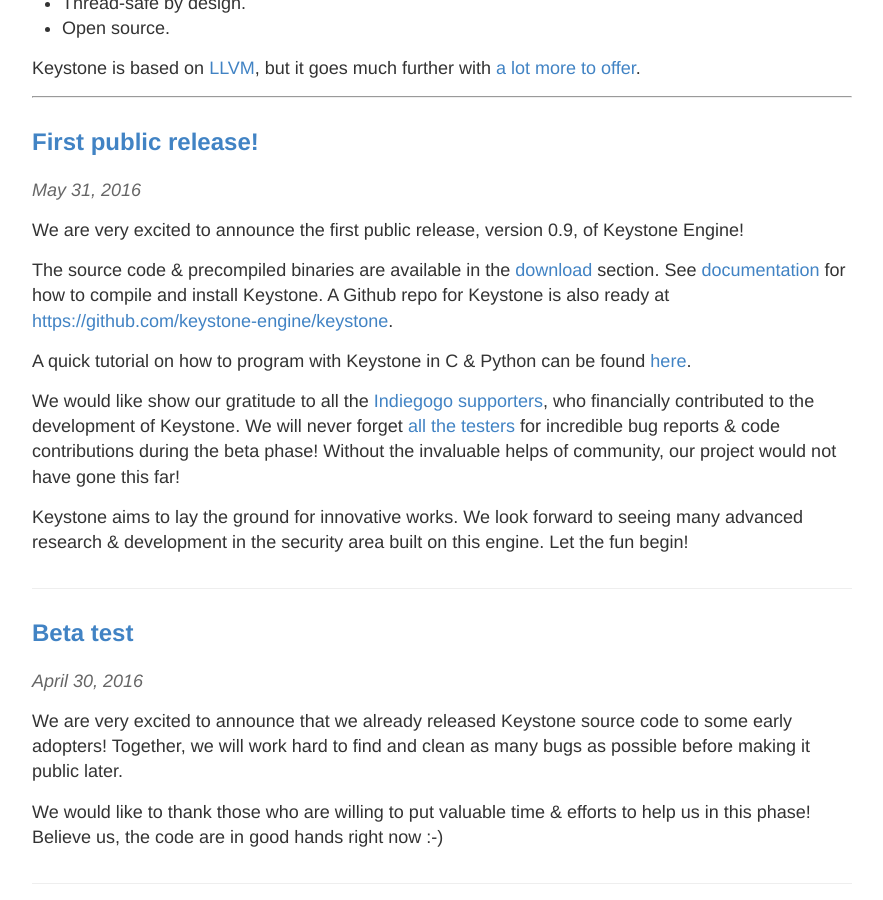
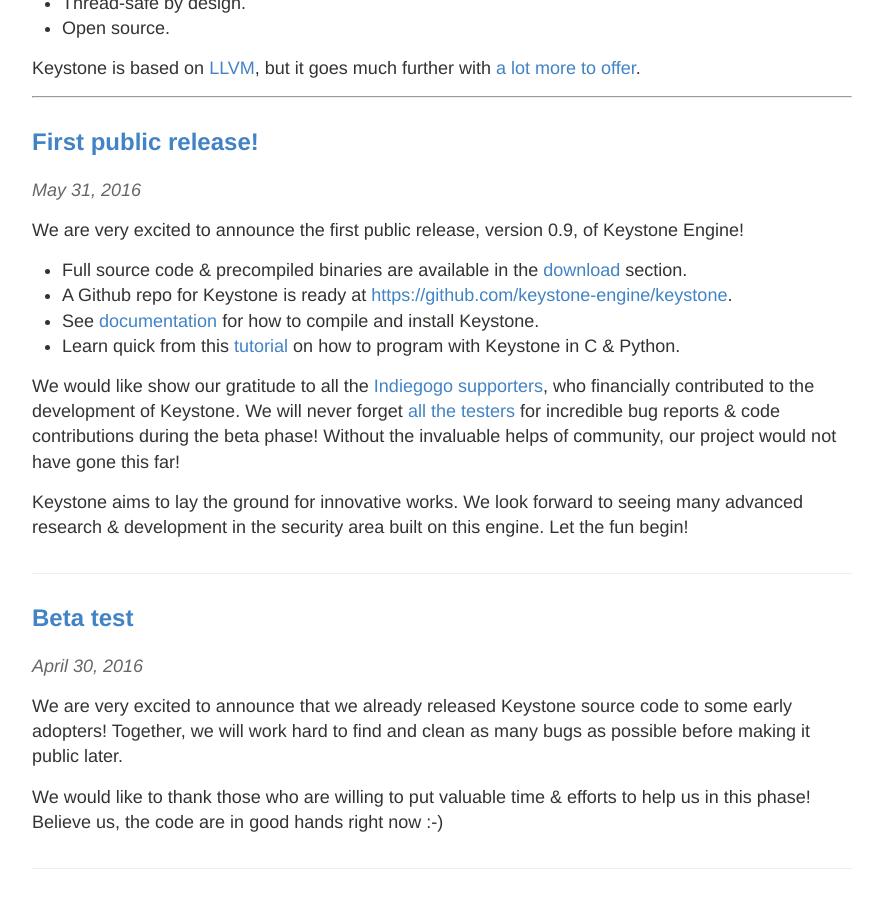
Before and after one commit to keystone-engine/keystone-engine.github.io, a Jekyll site: the page built from index.html, in a window 1280 px wide and 900 px high, scrolled down 433 px. Shown: the whole window, without its empty margins (198-1081 px from the left). Built offline with Jekyll 4.4.1, drawn with Linux system fonts in a browser that asks for light colours.

Commit message:
modify the last post

```diff
--- a/_posts/2016-05-31-Version-0.9.md
+++ b/_posts/2016-05-31-Version-0.9.md
@@ -6,10 +6,10 @@
 
 We are very excited to announce the first public release, version 0.9, of Keystone Engine!
 
-The source code & precompiled binaries are available in the [download](/download/) section. See [documentation](/docs/) for how to compile and install Keystone.
-A Github repo for Keystone is also ready at [https://github.com/keystone-engine/keystone](https://github.com/keystone-engine/keystone).
-
-A quick tutorial on how to program with Keystone in C & Python can be found [here](http://www.keystone-engine.org/docs/tutorial.html).
+- Full source code & precompiled binaries are available in the [download](/download/) section.
+- A Github repo for Keystone is ready at [https://github.com/keystone-engine/keystone](https://github.com/keystone-engine/keystone).
+- See [documentation](/docs/) for how to compile and install Keystone.
+- Learn quick from this [tutorial](http://www.keystone-engine.org/docs/tutorial.html) on how to program with Keystone in C & Python.
 
 We would like show our gratitude to all the [Indiegogo supporters](/indiegogo4), who financially contributed to the development of Keystone. We will never forget [all the testers](https://github.com/keystone-engine/keystone/blob/master/CREDITS.TXT) for incredible bug reports & code contributions during the beta phase! Without the invaluable helps of community, our project would not have gone this far!
 
```
